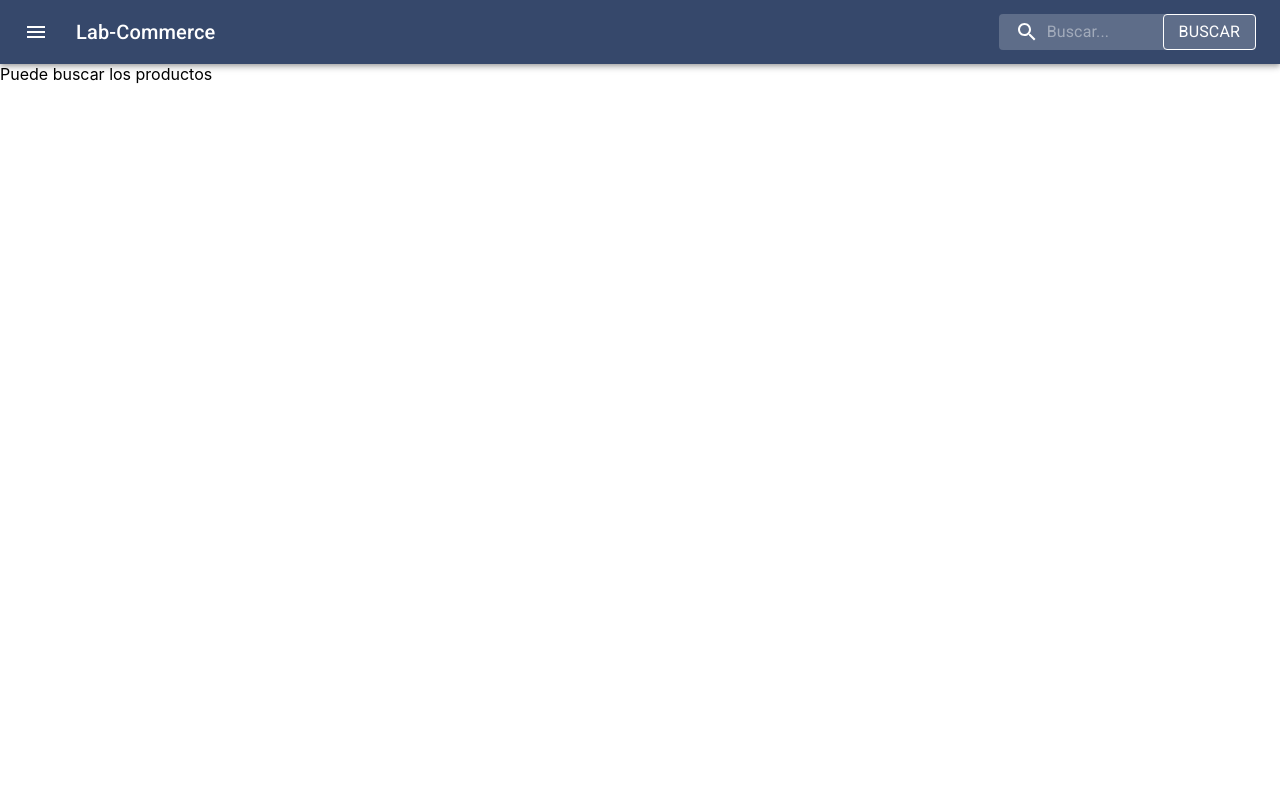
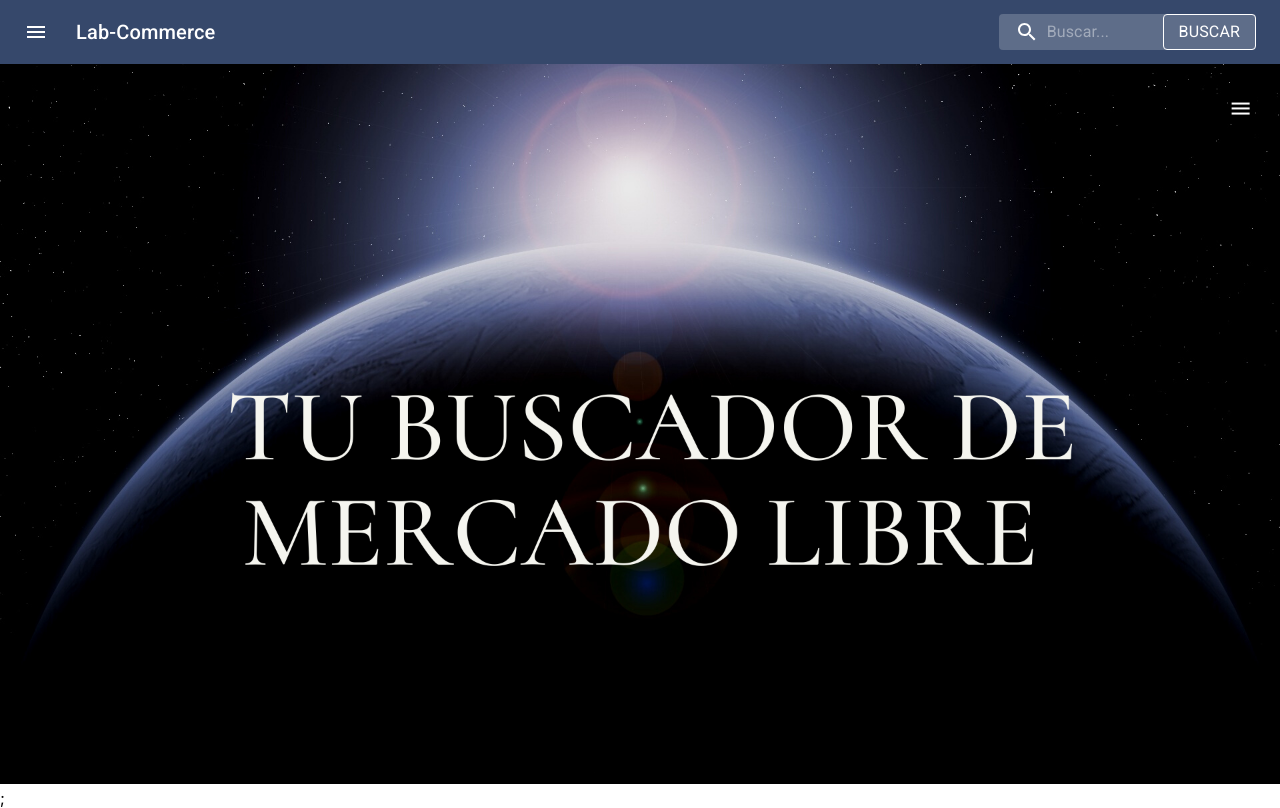
Before and after one commit to ezekemel/labsCommerce, a React (Create React App) app: page / in a window 1280 px wide. Built offline with nearby package versions, Linux system fonts and the light colour scheme.

Commit message:
landing image

```diff
--- a/src/components/Catalog.js
+++ b/src/components/Catalog.js
@@ -2,7 +2,6 @@ import ProductCard from "./ProductCard";
 import { makeStyles } from "@material-ui/core/styles";
 import Grid from "@material-ui/core/Grid";
 import React, { useState, useEffect } from "react";
-import axios from "axios";
 
 const useStyles = makeStyles((theme) => ({
   root: {
@@ -13,18 +12,13 @@ const useStyles = makeStyles((theme) => ({
     textAlign: "center",
     color: theme.palette.text.secondary,
   },
+  image: {
+    maxWidth: "100%",
+  },
 }));
 
 export default function Catalog({ products }) {
   const classes = useStyles();
-  //const [products, setProducts] = useState([]);
-
-  /*useEffect(() => {
-    axios.get("/search?q=iphone").then(response => {
-      var productsArray = response.data;
-      setProducts(productsArray);
-    })
-  });*/
 
   return (
     <div className={classes.root}>
@@ -45,7 +39,14 @@ export default function Catalog({ products }) {
           ))
         ) : (
           <React.Fragment>
-            <Grid item>Puede buscar los productos</Grid>
+            <Grid item>
+              <img
+                className={classes.image}
+                src="/tuBuscador.png"
+                alt="Buscador"
+              />
+              ;
+            </Grid>
           </React.Fragment>
         )}
       </Grid>
```
Also changed, not shown: public/tuBuscador.png (added), 1 other file (tests, documents, lock files or other folders).
